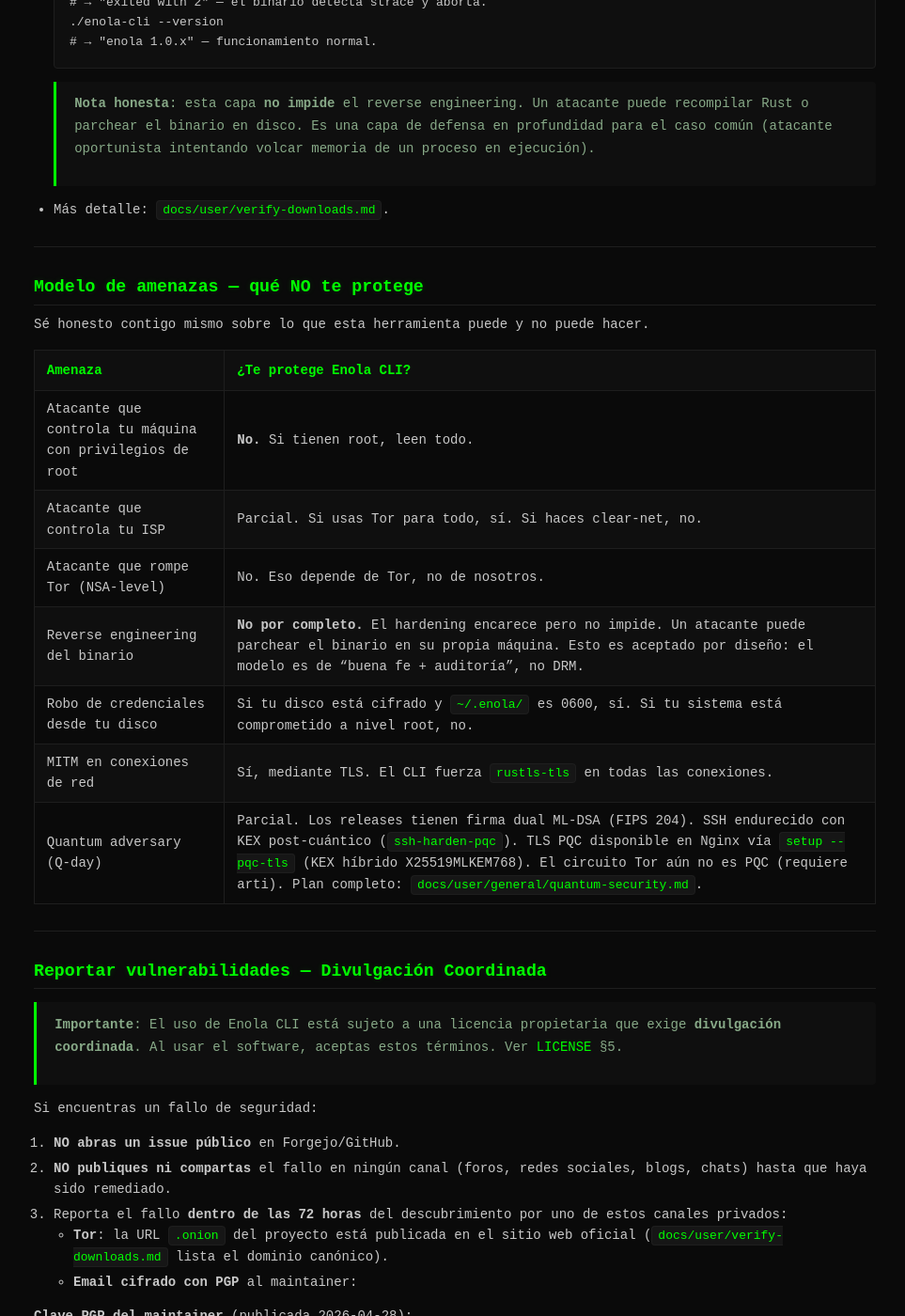
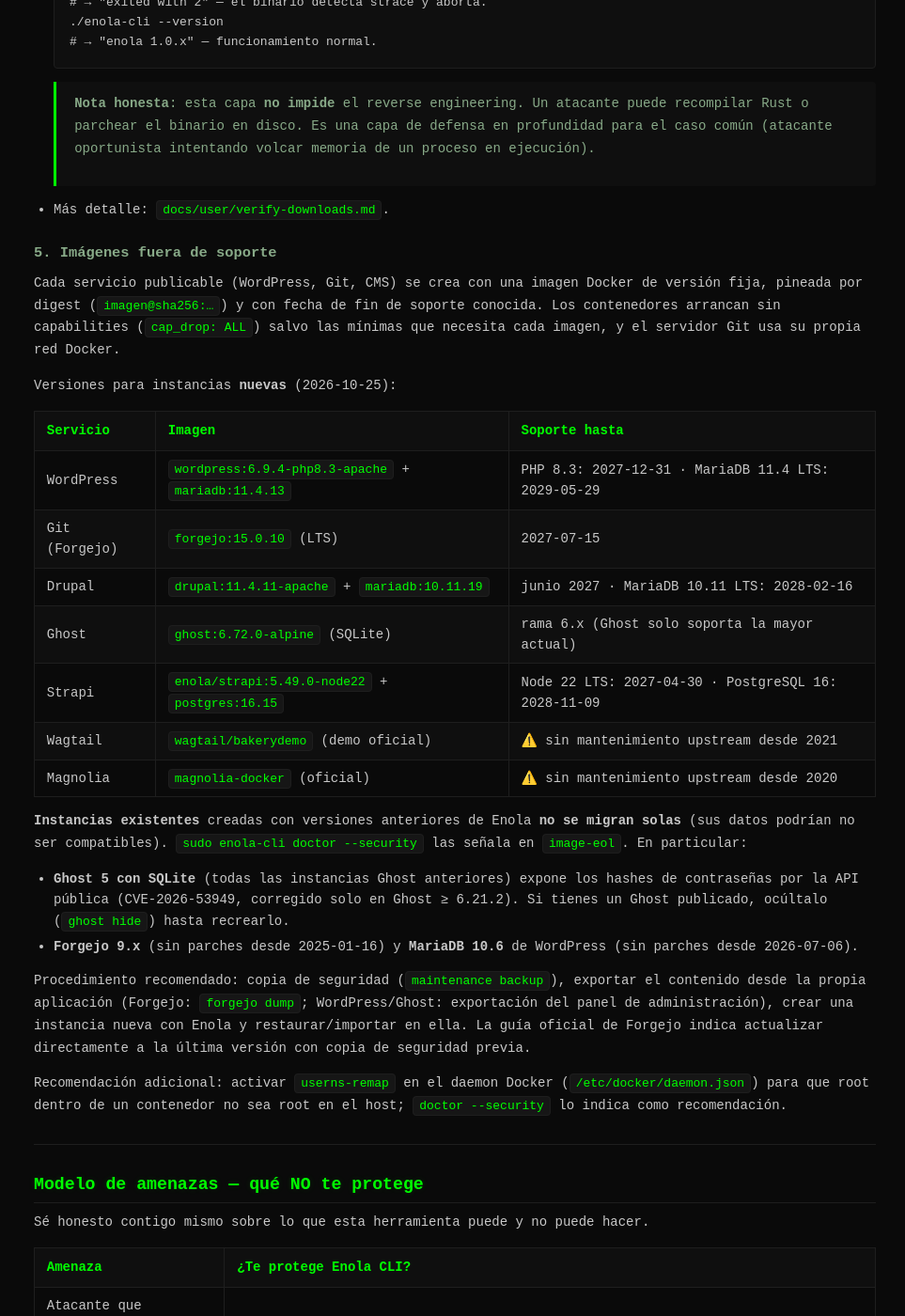
Before and after one commit to SalvadorPalmaRodriguez/enola-cli-lite, a Jekyll site: the page built from docs/user/general/SECURITY.md, in a window 1280 px wide and 1400 px high, scrolled down 2834 px. Shown: the whole window at 94% size, without its empty margins (156-1119 px from the left). Built offline with Jekyll 4.4.1, drawn with Linux system fonts in a browser that asks for light colours; our own code applies the rules of GitHub Pages for plain Markdown files.

Commit message:
docs(security): CHANGELOG [Unreleased] + DOC-SYNC de A25-P3 (imágenes y capabilities)
- CHANGELOG: Breaking (versiones nuevas para instancias nuevas; sin migración
  automática) + Security (imágenes pineadas, CVE-2026-53949 en Ghost 5, caps).
- SECURITY.md 1.2 / security-model.md: sección "Imágenes fuera de soporte" con
  versiones, fechas de soporte y procedimiento para instancias existentes.
- commands-git.md 2.5, commands-strapi.md 2.3, commands-plan.md 1.3, llms-full.txt.

```diff
--- a/docs/user/general/SECURITY.md
+++ b/docs/user/general/SECURITY.md
@@ -1,4 +1,4 @@
-> **Versión:** 1.1 | **Actualizado:** 2026-10-25
+> **Versión:** 1.2 | **Actualizado:** 2026-10-25
 > **Estado:** ✅ **VIGENTE**
 # 🛡️ Política de Seguridad — Enola CLI
 
@@ -136,6 +136,45 @@
   > capa de defensa en profundidad para el caso común (atacante oportunista
   > intentando volcar memoria de un proceso en ejecución).
 - Más detalle: `docs/user/verify-downloads.md`.
+
+### 5. Imágenes fuera de soporte
+
+Cada servicio publicable (WordPress, Git, CMS) se crea con una imagen Docker de
+versión fija, pineada por digest (`imagen@sha256:…`) y con fecha de fin de soporte
+conocida. Los contenedores arrancan sin capabilities (`cap_drop: ALL`) salvo las
+mínimas que necesita cada imagen, y el servidor Git usa su propia red Docker.
+
+Versiones para instancias **nuevas** (2026-10-25):
+
+| Servicio | Imagen | Soporte hasta |
+|---|---|---|
+| WordPress | `wordpress:6.9.4-php8.3-apache` + `mariadb:11.4.13` | PHP 8.3: 2027-12-31 · MariaDB 11.4 LTS: 2029-05-29 |
+| Git (Forgejo) | `forgejo:15.0.10` (LTS) | 2027-07-15 |
+| Drupal | `drupal:11.4.11-apache` + `mariadb:10.11.19` | junio 2027 · MariaDB 10.11 LTS: 2028-02-16 |
+| Ghost | `ghost:6.72.0-alpine` (SQLite) | rama 6.x (Ghost solo soporta la mayor actual) |
+| Strapi | `enola/strapi:5.49.0-node22` + `postgres:16.15` | Node 22 LTS: 2027-04-30 · PostgreSQL 16: 2028-11-09 |
+| Wagtail | `wagtail/bakerydemo` (demo oficial) | ⚠️ sin mantenimiento upstream desde 2021 |
+| Magnolia | `magnolia-docker` (oficial) | ⚠️ sin mantenimiento upstream desde 2020 |
+
+**Instancias existentes** creadas con versiones anteriores de Enola **no se migran
+solas** (sus datos podrían no ser compatibles). `sudo enola-cli doctor --security`
+las señala en `image-eol`. En particular:
+
+- **Ghost 5 con SQLite** (todas las instancias Ghost anteriores) expone los hashes de
+  contraseñas por la API pública (CVE-2026-53949, corregido solo en Ghost ≥ 6.21.2).
+  Si tienes un Ghost publicado, ocúltalo (`ghost hide`) hasta recrearlo.
+- **Forgejo 9.x** (sin parches desde 2025-01-16) y **MariaDB 10.6** de WordPress
+  (sin parches desde 2026-07-06).
+
+Procedimiento recomendado: copia de seguridad (`maintenance backup`), exportar el
+contenido desde la propia aplicación (Forgejo: `forgejo dump`; WordPress/Ghost:
+exportación del panel de administración), crear una instancia nueva con Enola y
+restaurar/importar en ella. La guía oficial de Forgejo indica actualizar
+directamente a la última versión con copia de seguridad previa.
+
+Recomendación adicional: activar `userns-remap` en el daemon Docker
+(`/etc/docker/daemon.json`) para que root dentro de un contenedor no sea root en el
+host; `doctor --security` lo indica como recomendación.
 
 ---
 
--- a/llms-full.txt
+++ b/llms-full.txt
@@ -55,6 +55,7 @@
 - `tor auth rotate <service> -c <client> -p <pubkey>` — replace client public key (client generates the new pair; private key never reaches the operator)
 
 ### git — Forgejo Git servers
+- Images (new instances): Forgejo 15 LTS; WordPress 6.9 (PHP 8.3) + MariaDB 11.4 LTS; Drupal 11.4 + MariaDB 10.11; Ghost 6 (SQLite); Strapi on Node 22 + PostgreSQL 16 — all pinned by tag + digest, `cap_drop: ALL` + minimal `cap_add`, dedicated Docker networks. Existing instances on EOL images are reported by `doctor --security` (`image-eol`), never migrated automatically.
 - `git list` / `git create -n <name> [--ssl] [--http-port] [--ssh-port] [--admin-user <u> --admin-password <p>]`
 - `git start|stop|status|delete <name>` — lifecycle
 - `git registration <name> --enable|--disable|--status` — user self-registration
```
Also changed, not shown: docs/en/security-model.md (+19 -1 lines), docs/user/general/commands-plan.md (+3 -3 lines), docs/user/git/commands-git.md (+5 -2 lines), docs/user/strapi/commands-strapi.md (+2 -2 lines), CHANGELOG.md.
